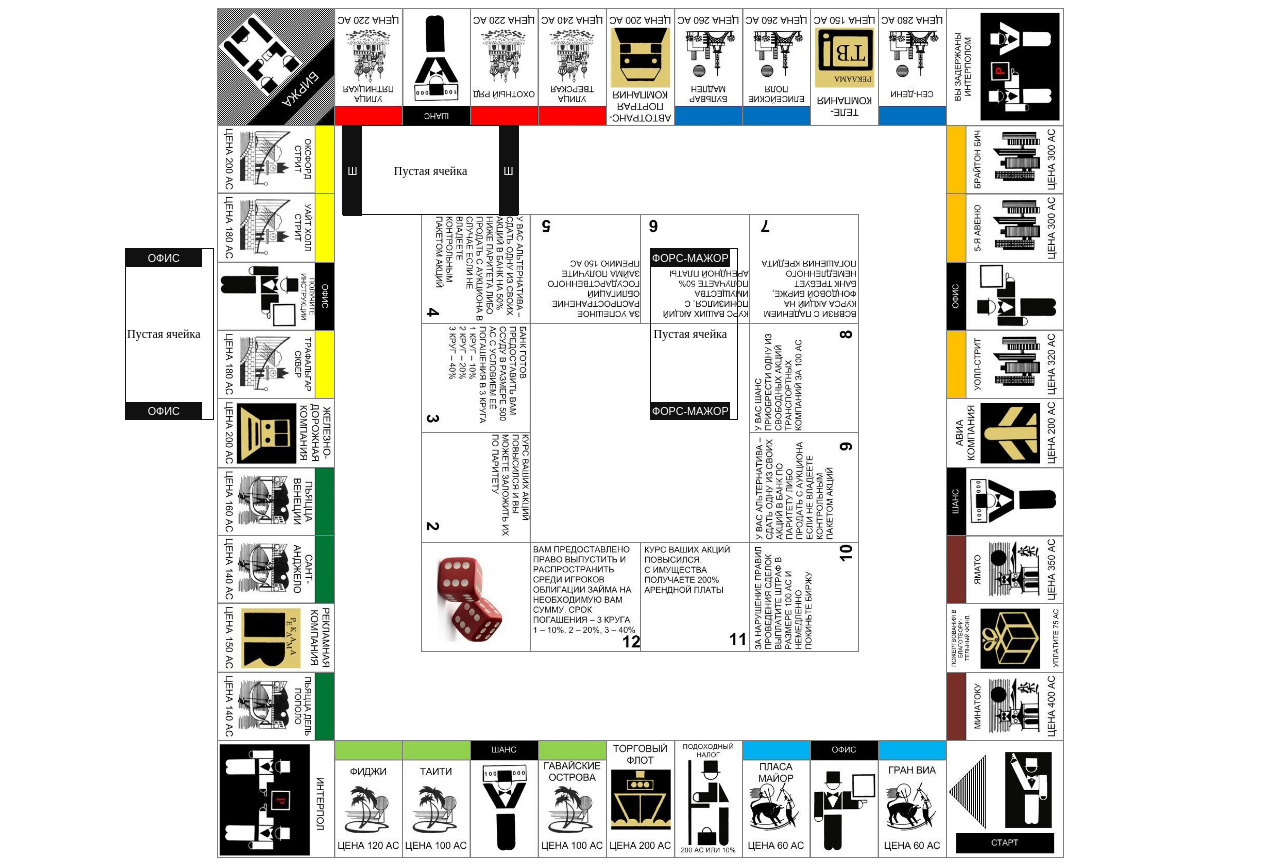
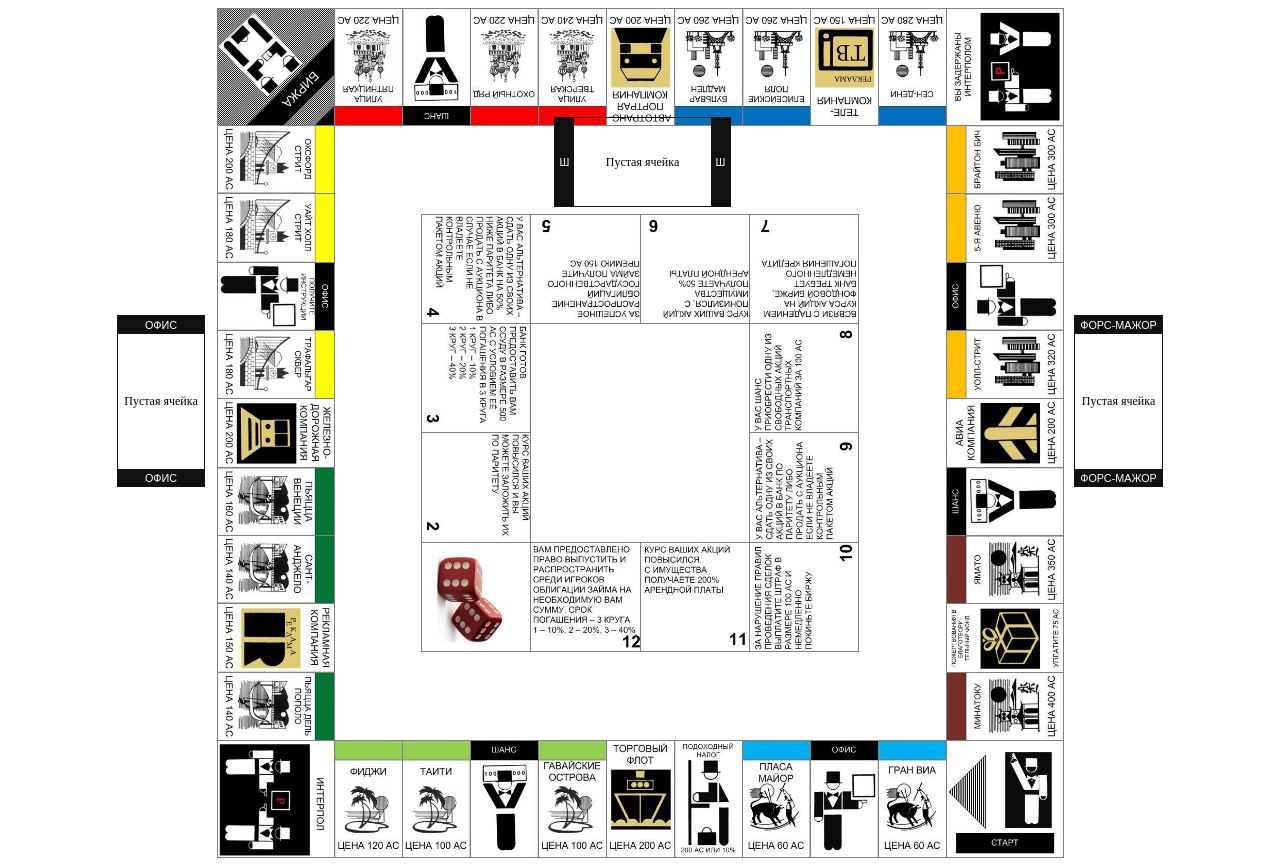
Before and after one commit to MelnikovSergey/Manager-s-Club, a PHP site: page / in a window 1280 px wide. Run offline with PHP 8.4, Linux system fonts and the light colour scheme.

Commit message:
Update style.css
fix bugs ;)

```diff
--- a/style.css
+++ b/style.css
@@ -1,28 +1,33 @@
-body{
+/*
+* Прототип *
+* Думали, что будем поддерживать IE6. Из-за этого такой ужасный пожход к верстке *
+*/
+
+body {
 	font-size: 12px;
 }
 
-table{
+table {
 	border-collapse: collapse;
 	table-layout: fixed;
 }
 
-.vertical{
+.vertical {
 	width: 67px;
 	height: 116px;
 }
 
-.horizontal{
+.horizontal {
 	width: 116px;
 	height: 67px;
 }
 
-.event{
+.event {
 	width: 116px;
 	height: 116px;
 }
 
-. exchange{
+.exchange {
 	width: 108px;
 	height: 108px;
 }
@@ -32,44 +37,54 @@ table{
 	height: 218px;
 }
 
-#exchange{
+#exchange {
 	width: 438px;
 	height: 438px;
 	margin: 0 auto;
 }
 
-.horizont{
+.horizont {
 	display: block;
 }
 
-#office{
+.game_pole {
+	display: table;
+	margin: 0 auto;
+	position: relative;
+}
+
+#office {
+	width: 86px;
+	height: 170px;
+	border: 1px solid #111;
+	position: absolute;
+	margin-top: -85px;
+	top: 50%;
+	left: 117px;
+}
+
+#chance {
+	width: 175px;
+	height: 88px;
+	border: 1px solid #111;
+	margin-left: -86px;
+	position: absolute;
+	top: 117px;
+	left: 50%;
+
+}
+
+#force_major {
 	width: 87px;
 	height: 170px;
 	border: 1px solid #111;
 	position: absolute;
-	left: 125px;
-	bottom: 380px;
+	margin-top: -85px;
+	top: 50%;
+	right: 117px;
 }
 
-#chance{
-	width: 175px;
-	height: 88px;
-	border: 1px solid #111;
-	position: absolute;
-	left: 342px;
-	top: 125px;
-}
-
-#force_major{
-	width: 86px;
-	height: 170px;
-	border: 1px solid #111;
-	position: absolute;
-	left: 650px;
-	bottom: 380px;
-}
-
-#up, #down{
+#up, #down {
 	height: 18px;
 	color: #fff;
 	font-family: Arial;
@@ -79,23 +94,27 @@ table{
 	background-color: #111;
 }
 
-#center{
+#up, #down > td {
+	width: 86px;
+}
+
+#center {
 	height: 135px;
 	text-align: center;
 }
 
-#chance_center{
+#chance_center {
 	width: 135px;
 	text-align: center;
 }
 
-#left, #right{
-	width:17px;
-	height:88px;
-	color:#fff;
+#left, #right {
+	width: 17px;
+	height: 86px;
+	color: #fff;
 	font-family: Arial;
 	font-size: 0.9em;
 	text-align: center;
 	text-transform: uppercase;
-	background-color:#111;
+	background-color: #111;
 }
```
